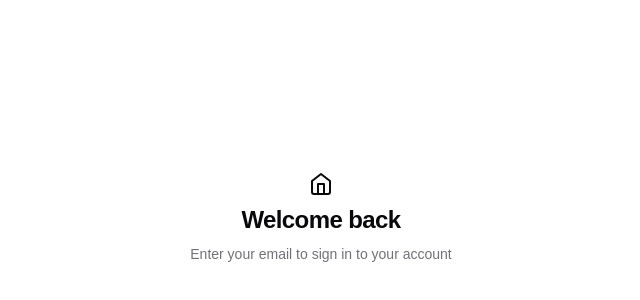
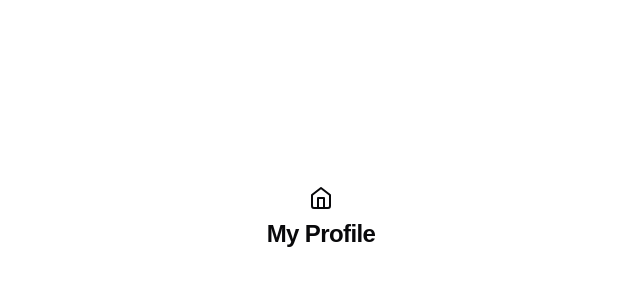
Before and after one commit to jhphon0730/TeachHub_frontend, a Next.js app: page /profile in a window 1280 px wide. Shown: the part 182-482 px from the top of the page, without its empty margins (319-959 px from the left). Built offline with nearby package versions, Linux system fonts and the light colour scheme.

Commit message:
feat - Edit Profile Page tsx file Function Name'

```diff
--- a/app/(auth)/profile/page.tsx
+++ b/app/(auth)/profile/page.tsx
@@ -1,15 +1,12 @@
 import { Icons } from "@/components/ui/icons"
 
-const AuthEditPage = () => {
+const AuthProfilePage = () => {
 	return (
     <div className="container flex h-screen w-screen flex-col items-center justify-center mx-auto">
       <div className="mx-auto flex w-full flex-col justify-center space-y-6 sm:w-[350px]">
         <div className="flex flex-col space-y-2 text-center">
           <Icons.logo className="mx-auto h-6 w-6" />
-          <h1 className="text-2xl font-semibold tracking-tight">Welcome back</h1>
-          <p className="text-sm text-muted-foreground">
-            Enter your email to sign in to your account
-          </p>
+          <h1 className="text-2xl font-semibold tracking-tight">My Profile</h1>
         </div>
 				{/* <AuthForm type="login" onSubmit={handleSubmit} /> */}
       </div>
@@ -17,4 +14,4 @@ const AuthEditPage = () => {
 	)
 }
 
-export default AuthEditPage
+export default AuthProfilePage
```
